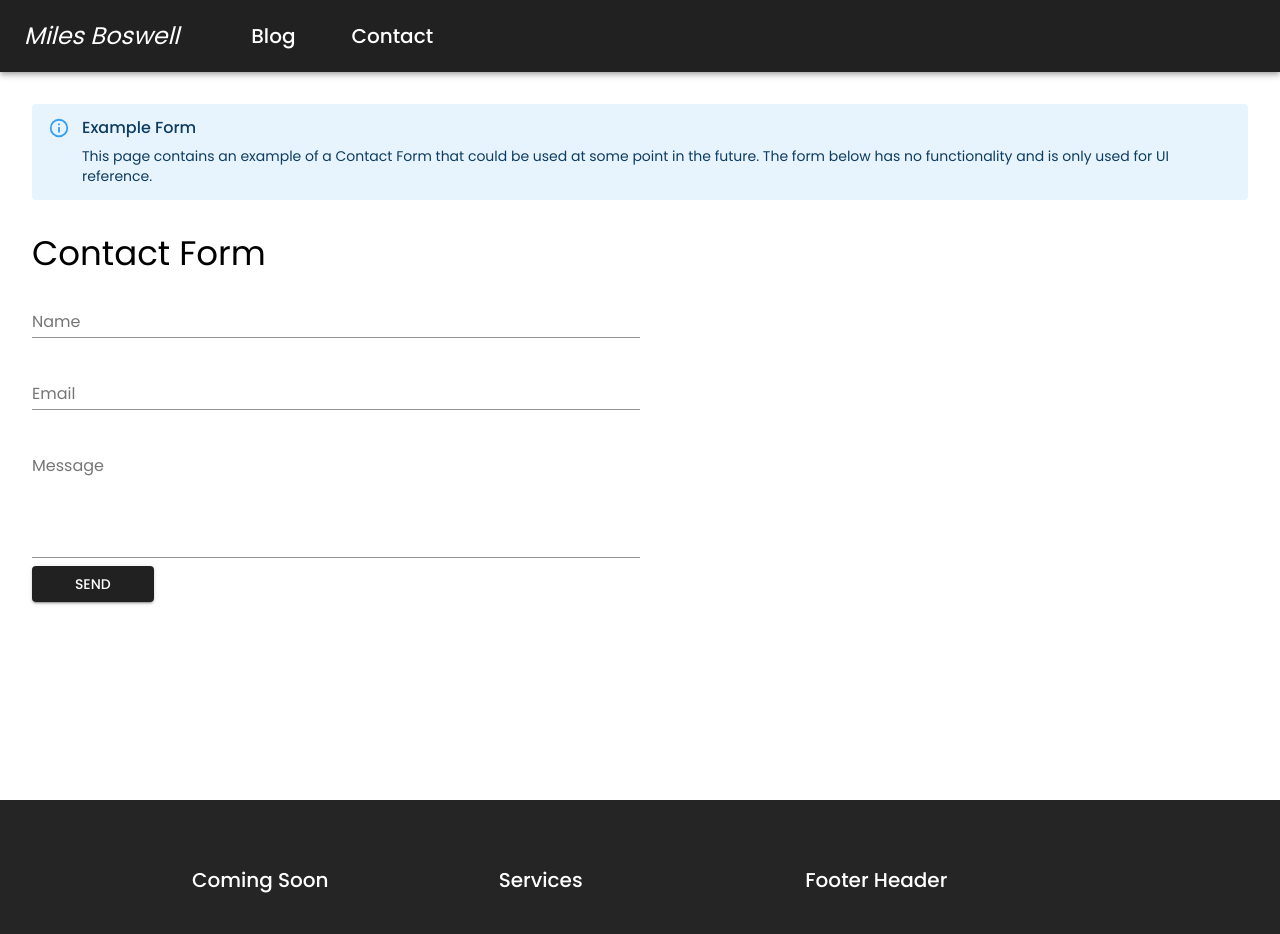
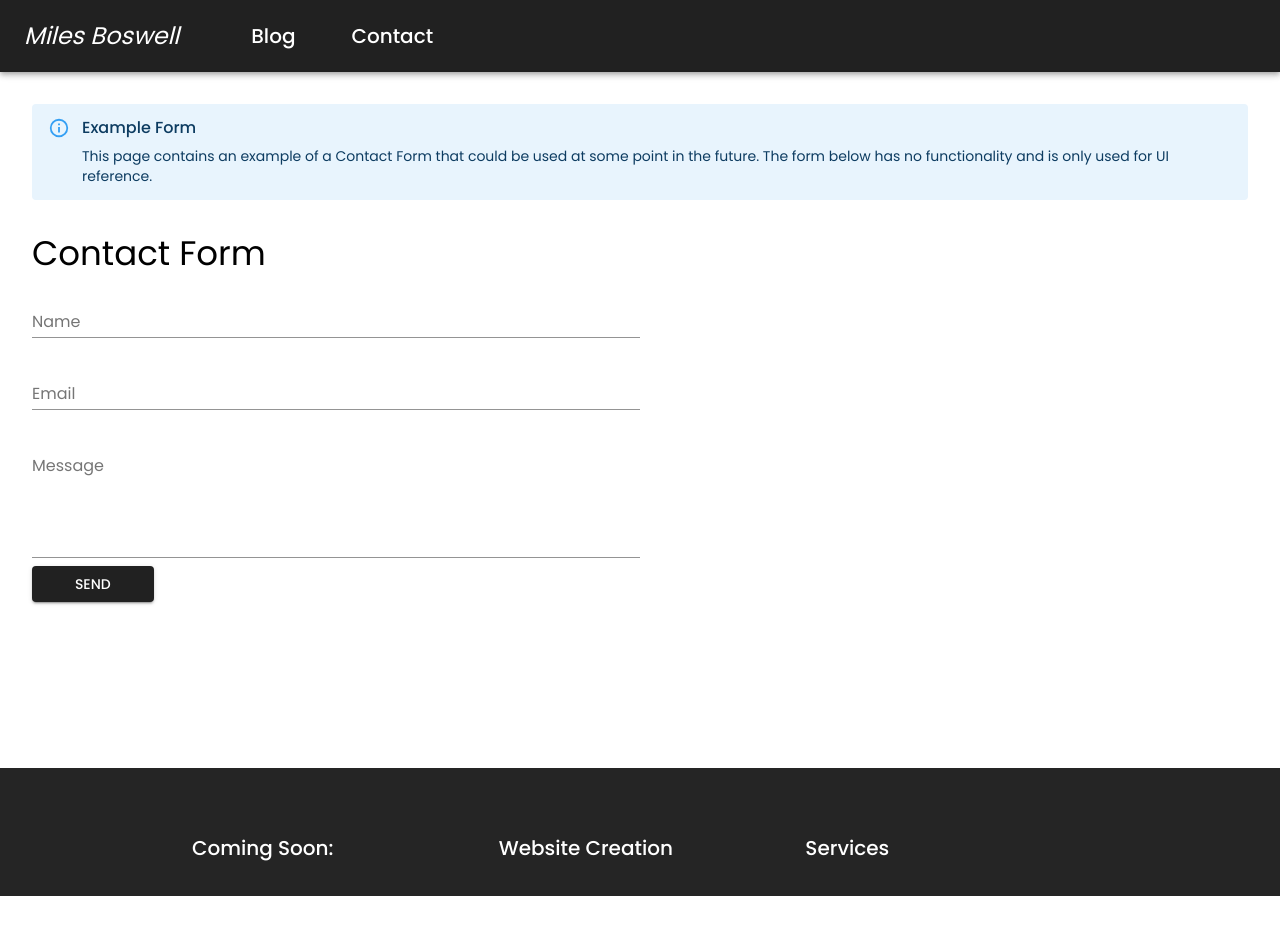
Before and after one commit to msboswell/personal-website, a React (Create React App) app: page /contact in a window 1280 px wide. Shown: the top 934 px of the page. After the commit the page ends 896 px from the top, so only its background shows below. Built offline with nearby package versions, Linux system fonts and the light colour scheme.

Commit message:
simple footer

```diff
--- a/src/components/Footer.jsx
+++ b/src/components/Footer.jsx
@@ -6,9 +6,9 @@ import { Grid } from '@material-ui/core';
 const useStyles = makeStyles({
   footer: {
     position: 'absolute',
-    bottom: '-10rem',
+    bottom: '-6rem',
     minWidth: '100%',
-    height: '10rem',
+    height: '6rem',
     padding: '4rem 12rem',
     backgroundColor: '#252525',
     color: 'white',
@@ -19,7 +19,7 @@ const useStyles = makeStyles({
 const Section = ({ title, children }) => {
   const classes = useStyles();
   return (
-    <Grid item xs={12} sm={6} md={4} className={classes.section}>
+    <Grid container item xs={12} sm={6} md={4} className={classes.section}>
       <Typography variant="h6">{title}</Typography>
       {children}
     </Grid>
@@ -31,9 +31,9 @@ export default () => {
   return (
     <Container className={classes.footer}>
       <Grid container spacing={3}>
-        <Section title="Coming Soon"></Section>
+        <Section title="Coming Soon:"></Section>
+        <Section title="Website Creation"></Section>
         <Section title="Services"></Section>
-        <Section title="Footer Header"></Section>
       </Grid>
     </Container>
   );
```
